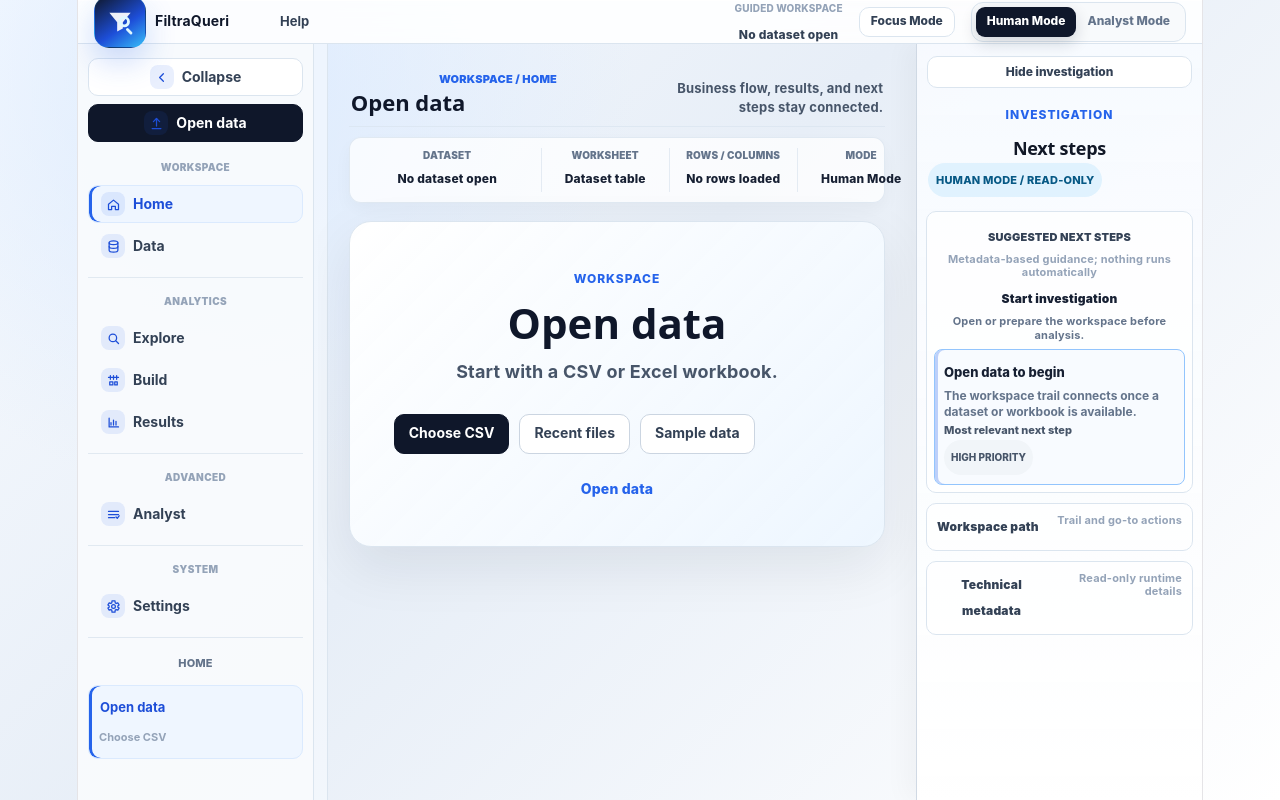
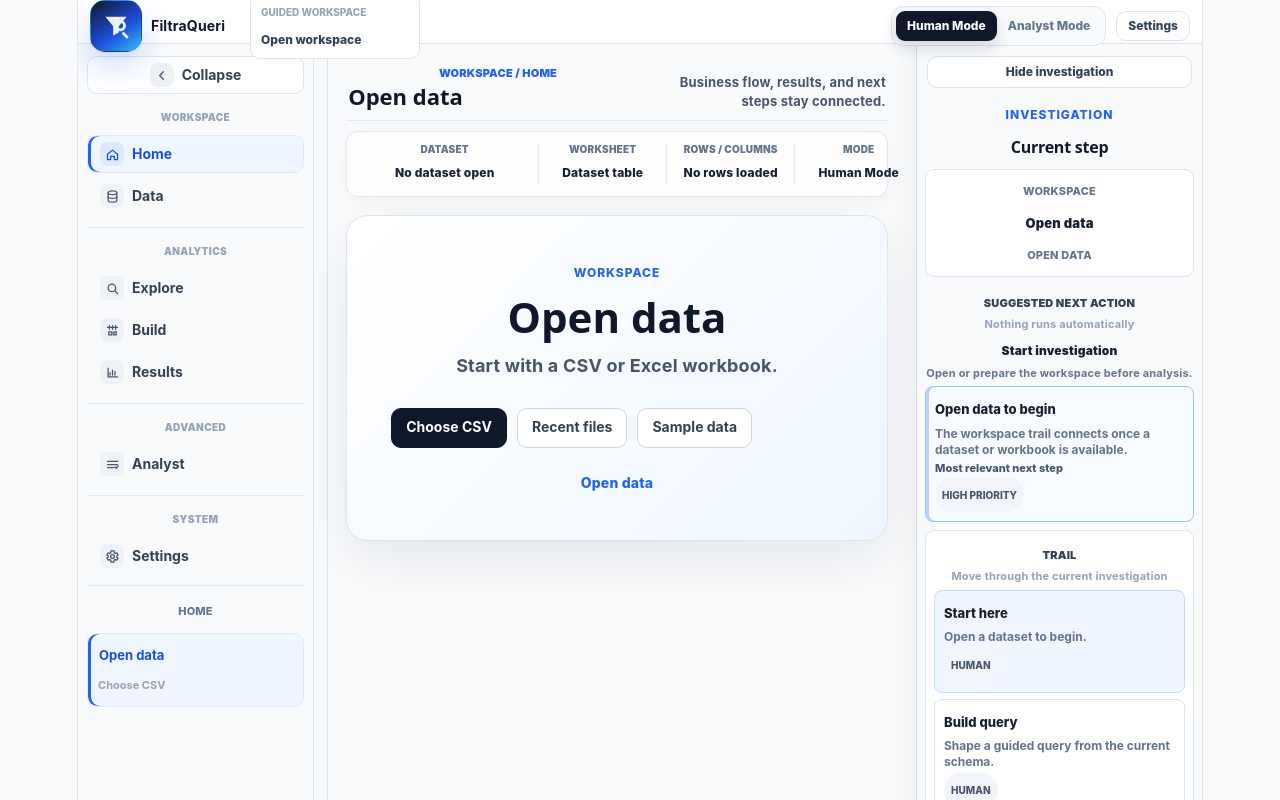
Before and after one commit to christiea850-glitch/filtraqueri, a React (Vite) app in the folder frontend/: page / in a window 1280 px wide. Shown: the top 800 px of the page. Built offline with nearby package versions, Linux system fonts and the light colour scheme.

Commit message:
UX-F9 canonical shell alignment architecture

```diff
--- a/frontend/src/components/layout/WorkspaceShell.tsx
+++ b/frontend/src/components/layout/WorkspaceShell.tsx
@@ -67,7 +67,6 @@
   ) => void;
 };
 
-const menuItems = ["Help"];
 const SIDEBAR_MIN_WIDTH = 180;
 const SIDEBAR_MAX_WIDTH = 360;
 const SIDEBAR_DEFAULT_WIDTH = 236;
@@ -210,7 +209,6 @@
   activeView,
   workspaceMode,
   dataset,
-  recentDatasets,
   analystViews,
   errorMessage,
   runtimeContext,
@@ -219,12 +217,10 @@
   onOpenFile,
   onViewChange,
   onModeChange,
-  onRecentDatasetClick,
   onRuntimePanelToggle,
   onRuntimeTrailSelect,
 }: WorkspaceShellProps) {
   const [isSidebarCollapsed, setIsSidebarCollapsed] = useState(false);
-  const [isFocusMode, setIsFocusMode] = useState(false);
   const [sidebarWidth, setSidebarWidth] = useState(SIDEBAR_DEFAULT_WIDTH);
   const [isResizingSidebar, setIsResizingSidebar] = useState(false);
   const hubs = workspaceHubs.map((hub) =>
@@ -316,7 +312,6 @@
       className={[
         "app",
         isSidebarCollapsed ? "is-sidebar-collapsed" : "",
-        isFocusMode ? "is-workspace-focused" : "",
       ]
         .filter(Boolean)
         .join(" ")}
@@ -336,23 +331,14 @@
           </div>
           <strong>FiltraQueri</strong>
         </div>
-        <nav className="menu-items" aria-label="Application menu">
-          {menuItems.map((item) => (
-            <button type="button" key={item}>
-              {item}
-            </button>
-          ))}
-        </nav>
-        <div className="workspace-status" aria-label="Current workspace">
-          <span>{workspaceModeTone}</span>
-          <strong>{dataset ? "Data loaded" : "No dataset open"}</strong>
-        </div>
         <button
           type="button"
-          className={`focus-toggle ${isFocusMode ? "is-active" : ""}`}
-          onClick={() => setIsFocusMode((currentValue) => !currentValue)}
+          className="workspace-switcher"
+          aria-label="Workspace identity"
+          onClick={() => (dataset ? onViewChange("dataset") : onOpenFile())}
         >
-          {isFocusMode ? "Exit Focus" : "Focus Mode"}
+          <span>{workspaceModeTone}</span>
+          <strong>{dataset ? "Active workspace" : "Open workspace"}</strong>
         </button>
         <div className="mode-switcher" aria-label="Workspace mode">
           <button
@@ -370,6 +356,9 @@
             Analyst Mode
           </button>
         </div>
+        <button type="button" className="settings-button" onClick={() => onViewChange("settings")}>
+          Settings
+        </button>
       </header>
 
       <div className="workspace-shell">
@@ -386,38 +375,7 @@
               </span>
               <span className="nav-label">{isSidebarCollapsed ? "Expand" : "Collapse"}</span>
             </button>
-            <button type="button" className="sidebar-primary" onClick={onOpenFile} title="Open data">
-              <span className="nav-icon" aria-hidden="true">
-                <WorkspaceIcon name="upload" />
-              </span>
-              <span className="nav-label">Open data</span>
-            </button>
           </div>
-
-          {!isSidebarCollapsed && activeHub.id === "data" && (
-            <div className="sidebar-recents" aria-label="Recent files">
-              <p>Recent files</p>
-              {recentDatasets.length === 0 ? (
-                <span>No recent files</span>
-              ) : (
-                recentDatasets.map((session) => (
-                  <button
-                    type="button"
-                    key={session.dataset.dataset_id}
-                    className={dataset?.dataset_id === session.dataset.dataset_id ? "is-active" : ""}
-                    onClick={() => onRecentDatasetClick(session.dataset.dataset_id)}
-                    title={session.dataset.original_filename}
-                  >
-                    <strong>{session.dataset.original_filename}</strong>
-                    <span>
-                      {session.dataset.row_count.toLocaleString()} rows /{" "}
-                      {session.dataset.column_count.toLocaleString()} cols
-                    </span>
-                  </button>
-                ))
-              )}
-            </div>
-          )}
 
           <nav className="hub-nav" aria-label="Workspace navigation">
             {groupedHubs.map((section) => (
@@ -542,16 +500,21 @@
             <div className="runtime-context-body">
               <div className="runtime-context-header">
                 <p className="section-label">Investigation</p>
-                <h2>Next steps</h2>
-                <span>{runtimeModeLabel} / read-only</span>
+                <h2>Current step</h2>
               </div>
+
+              <section className="runtime-current-step" aria-label="Current investigation step">
+                <span>{activeSectionLabel}</span>
+                <strong>{workflowLabel}</strong>
+                <small>{investigationFocusLabel}</small>
+              </section>
 
               <section className="runtime-investigation-surface" aria-label="Contextual next steps">
                 {runtimeContext.recommendationGroups.length > 0 && (
                   <div className="runtime-next-steps" aria-label="Suggested next steps">
                     <div className="runtime-section-heading">
-                      <span>Suggested next steps</span>
-                      <small>Metadata-based guidance; nothing runs automatically</small>
+                      <span>Suggested next action</span>
+                      <small>Nothing runs automatically</small>
                     </div>
                     <div className="runtime-guidance-groups" aria-label="Ranked suggestions">
                       {runtimeContext.recommendationGroups.map((group) => (
@@ -588,10 +551,36 @@
                 )}
               </section>
 
+              <section className="runtime-trail-section" aria-label="Investigation trail">
+                <div className="runtime-section-heading">
+                  <span>Trail</span>
+                  <small>Move through the current investigation</small>
+                </div>
+                <div className="runtime-trail-list" aria-label="Workspace path">
+                  {runtimeContext.trail.map((item) => (
+                    <button
+                      type="button"
+                      key={item.id}
+                      className={[
+                        item.status === "current" ? "is-current" : "",
+                        runtimeContext.selectedTrailItemId === item.id ? "is-selected" : "",
+                      ]
+                        .filter(Boolean)
+                        .join(" ")}
+                      onClick={() => onRuntimeTrailSelect(item.id, item.view, item.mode)}
+                    >
+                      <strong>{item.label}</strong>
+                      <span>{item.summary}</span>
+                      <small>{item.mode === "analyst" ? "Analyst" : "Human"}</small>
+                    </button>
+                  ))}
+                </div>
+              </section>
+
               <details className="runtime-disclosure-section">
                 <summary>
-                  <span>Workspace path</span>
-                  <small>Trail and go-to actions</small>
+                  <span>More paths</span>
+                  <small>Return and go-to actions</small>
                 </summary>
                 <div className="runtime-disclosure-body">
                   {runtimeContext.returnContinuation && (
@@ -610,30 +599,6 @@
                       <span>Return to the workspace point that opened this context.</span>
                     </button>
                   )}
-
-                  <div className="runtime-section-heading">
-                    <span>Path</span>
-                    <small>Move through the current investigation</small>
-                  </div>
-                  <div className="runtime-trail-list" aria-label="Workspace path">
-                    {runtimeContext.trail.map((item) => (
-                      <button
-                        type="button"
-                        key={item.id}
-                        className={[
-                          item.status === "current" ? "is-current" : "",
-                          runtimeContext.selectedTrailItemId === item.id ? "is-selected" : "",
-                        ]
-                          .filter(Boolean)
-                          .join(" ")}
-                        onClick={() => onRuntimeTrailSelect(item.id, item.view, item.mode)}
-                      >
-                        <strong>{item.label}</strong>
-                        <span>{item.summary}</span>
-                        <small>{item.mode === "analyst" ? "Analyst" : "Human"}</small>
-                      </button>
-                    ))}
-                  </div>
 
                   <div className="runtime-section-heading">
                     <span>Go to</span>
--- a/frontend/src/styles/shell.css
+++ b/frontend/src/styles/shell.css
@@ -8,9 +8,7 @@
   font-family:
     Inter, ui-sans-serif, system-ui, -apple-system, BlinkMacSystemFont, "Segoe UI",
     sans-serif;
-  background:
-    radial-gradient(circle at 18% 12%, rgba(219, 234, 254, 0.92), transparent 32%),
-    linear-gradient(135deg, #f8fbff 0%, #e7eef7 45%, #ffffff 100%);
+  background: #f8fafc;
   min-width: 320px;
 }
 
@@ -36,22 +34,23 @@
 }
 
 .top-menu-bar {
-  display: flex;
+  display: grid;
+  grid-template-columns: minmax(150px, auto) minmax(160px, 1fr) auto auto;
   align-items: center;
-  gap: 16px;
-  min-width: 0;
-  padding: 0 16px;
+  gap: 10px;
+  min-width: 0;
+  padding: 0 12px;
   border-bottom: 1px solid #dbe5ef;
-  background: rgba(255, 255, 255, 0.88);
+  background: rgba(255, 255, 255, 0.94);
   box-shadow: 0 1px 0 rgba(255, 255, 255, 0.8) inset;
-  backdrop-filter: blur(18px);
+  backdrop-filter: blur(12px);
 }
 
 .workspace-brand {
   display: inline-flex;
   align-items: center;
   gap: 9px;
-  min-width: 160px;
+  min-width: 0;
   color: #0f172a;
   font-size: 14px;
 }
@@ -68,50 +67,41 @@
   height: 21px;
 }
 
-.menu-items {
-  display: flex;
-  align-items: center;
-  gap: 2px;
-  flex: 1;
-}
-
-.menu-items button {
-  min-height: 30px;
-  padding: 0 10px;
-  border: 0;
-  border-radius: 8px;
-  background: transparent;
-  color: #334155;
+.workspace-switcher {
+  display: grid;
+  gap: 1px;
+  justify-self: start;
+  min-width: 170px;
+  max-width: 240px;
+  overflow: hidden;
+  padding: 5px 10px;
+  border: 1px solid #dbe5ef;
+  border-radius: 10px;
+  background: #ffffff;
   font: inherit;
-  font-size: 13px;
-  font-weight: 700;
+  text-align: left;
   cursor: pointer;
   transition:
-    background 150ms ease,
-    color 150ms ease,
-    box-shadow 150ms ease;
-}
-
-.menu-items button:hover {
-  background: #eef5ff;
-  color: #0f172a;
-}
-
-.workspace-status {
-  display: grid;
-  gap: 1px;
-  max-width: 280px;
-  overflow: hidden;
-}
-
-.workspace-status span {
+    border-color 150ms ease,
+    box-shadow 150ms ease,
+    transform 150ms ease;
+}
+
+.workspace-switcher:hover,
+.settings-button:hover {
+  border-color: #bfdbfe;
+  box-shadow: 0 6px 14px rgba(15, 23, 42, 0.06);
+  transform: translateY(-1px);
+}
+
+.workspace-switcher span {
   color: #94a3b8;
   font-size: 10px;
   font-weight: 850;
   text-transform: uppercase;
 }
 
-.workspace-status strong {
+.workspace-switcher strong {
   overflow: hidden;
   color: #334155;
   font-size: 12px;
@@ -135,7 +125,7 @@
   background: #f8fafc;
 }
 
-.focus-toggle {
+.settings-button {
   min-height: 30px;
   padding: 0 11px;
   border: 1px solid #dbe5ef;
@@ -147,22 +137,9 @@
   font-weight: 850;
   cursor: pointer;
   transition:
-    background 150ms ease,
     border-color 150ms ease,
     box-shadow 150ms ease,
     transform 150ms ease;
-}
-
-.focus-toggle:hover {
-  border-color: #bfdbfe;
-  box-shadow: 0 8px 18px rgba(15, 23, 42, 0.07);
-  transform: translateY(-1px);
-}
-
-.focus-toggle.is-active {
-  border-color: #bfdbfe;
-  background: #eff6ff;
-  color: #1d4ed8;
 }
 
 .mode-switcher button {
@@ -199,11 +176,6 @@
   grid-template-columns: 64px 0 minmax(0, 1fr) 286px;
 }
 
-.app.is-workspace-focused .workspace-canvas {
-  padding: 14px;
-}
-
-.app.is-workspace-focused .workspace-status,
 .app.is-sidebar-collapsed .workspace-brand strong,
 .app.is-sidebar-collapsed .sidebar-dataset-summary,
 .app.is-sidebar-collapsed .sidebar-workspace-card,
@@ -220,11 +192,11 @@
 .left-sidebar {
   display: flex;
   flex-direction: column;
-  gap: 12px;
+  gap: 10px;
   min-height: 0;
-  padding: 14px 10px;
+  padding: 12px 9px;
   border-right: 1px solid #dbe5ef;
-  background: rgba(249, 251, 253, 0.94);
+  background: #f8fafc;
   transition: padding 180ms ease;
 }
 
@@ -269,7 +241,6 @@
   user-select: none;
 }
 
-.sidebar-primary,
 .sidebar-collapse-toggle,
 .left-sidebar nav button {
   display: inline-flex;
@@ -297,14 +268,6 @@
   gap: 8px;
 }
 
-.sidebar-primary {
-  border: 1px solid #0f172a;
-  background: #0f172a;
-  color: white;
-  justify-content: center;
-}
-
-.sidebar-primary:hover,
 .sidebar-collapse-toggle:hover,
 .left-sidebar nav button:hover {
   transform: translateY(-1px);
@@ -325,8 +288,8 @@
   min-width: 24px;
   min-height: 24px;
   border-radius: 8px;
-  background: rgba(37, 99, 235, 0.1);
-  color: #1d4ed8;
+  background: #eef2f7;
+  color: #475569;
   line-height: 1;
 }
 
@@ -335,7 +298,6 @@
   height: 15px;
 }
 
-.app.is-sidebar-collapsed .sidebar-primary,
 .app.is-sidebar-collapsed .sidebar-collapse-toggle,
 .app.is-sidebar-collapsed .left-sidebar nav button,
 .app.is-sidebar-collapsed .analyst-sidebar-section button,
@@ -453,6 +415,12 @@
 .left-sidebar nav button.is-active {
   border-color: #dbeafe;
   background: #eff6ff;
+  color: #1d4ed8;
+}
+
+.left-sidebar nav button:hover .nav-icon,
+.left-sidebar nav button.is-active .nav-icon {
+  background: #dbeafe;
   color: #1d4ed8;
 }
 
@@ -576,10 +544,9 @@
   box-shadow: inset 3px 0 0 #2563eb;
 }
 
-.menu-items button:focus-visible,
 .mode-switcher button:focus-visible,
-.focus-toggle:focus-visible,
-.sidebar-primary:focus-visible,
+.settings-button:focus-visible,
+.workspace-switcher:focus-visible,
 .sidebar-collapse-toggle:focus-visible,
 .left-sidebar nav button:focus-visible,
 .sidebar-recents button:focus-visible,
@@ -602,7 +569,7 @@
 .workspace-canvas {
   min-width: 0;
   min-height: 0;
-  padding: 28px clamp(24px, 2.4vw, 44px) 36px;
+  padding: 22px clamp(22px, 2.2vw, 40px) 32px;
   overflow: auto;
   transition: padding 180ms ease;
 }
@@ -714,18 +681,18 @@
   min-width: 0;
   min-height: 0;
   border-left: 1px solid rgba(203, 213, 225, 0.9);
-  background: rgba(248, 251, 255, 0.92);
+  background: #f8fafc;
   box-shadow: -10px 0 24px rgba(15, 23, 42, 0.035);
   overflow: auto;
 }
 
 .runtime-context-panel.is-analyst-mode {
   border-left-color: #c4b5fd;
-  background: linear-gradient(180deg, rgba(250, 245, 255, 0.86), rgba(248, 251, 255, 0.92));
+  background: #faf8ff;
 }
 
 .runtime-context-panel.is-human-mode {
-  background: linear-gradient(180deg, rgba(248, 251, 255, 0.88), rgba(255, 255, 255, 0.94));
+  background: #f8fafc;
 }
 
 .runtime-context-panel.is-collapsed {
@@ -764,8 +731,8 @@
 
 .runtime-context-body {
   display: grid;
-  gap: 10px;
-  padding: 0 9px 14px;
+  gap: 8px;
+  padding: 0 8px 12px;
 }
 
 .runtime-context-header {
@@ -777,7 +744,7 @@
 .runtime-context-header h2 {
   margin: 0;
   color: #111827;
-  font-size: 18px;
+  font-size: 16px;
   font-weight: 850;
 }
 
@@ -834,6 +801,42 @@
   display: grid;
   gap: 6px;
   min-width: 0;
+}
+
+.runtime-current-step,
+.runtime-trail-section {
+  display: grid;
+  gap: 6px;
+  min-width: 0;
+  padding: 8px;
+  border: 1px solid #dbe5ef;
+  border-radius: 9px;
+  background: #ffffff;
+}
+
+.runtime-context-panel.is-analyst-mode .runtime-current-step,
+.runtime-context-panel.is-analyst-mode .runtime-trail-section {
+  border-color: #ddd6fe;
+}
+
+.runtime-current-step span,
+.runtime-current-step small {
+  overflow: hidden;
+  color: #64748b;
+  font-size: 11px;
+  font-weight: 850;
+  text-overflow: ellipsis;
+  text-transform: uppercase;
+  white-space: nowrap;
+}
+
+.runtime-current-step strong {
+  overflow: hidden;
+  color: #172033;
+  font-size: 13px;
+  font-weight: 900;
+  text-overflow: ellipsis;
+  white-space: nowrap;
 }
 
 .runtime-guidance-group {
@@ -1053,15 +1056,14 @@
   display: grid;
   gap: 7px;
   min-width: 0;
-  padding: 7px;
-  border: 1px solid #dbe5ef;
-  border-radius: 10px;
-  background: rgba(255, 255, 255, 0.7);
+  padding: 0;
+  border: 0;
+  border-radius: 0;
+  background: transparent;
 }
 
 .runtime-context-panel.is-analyst-mode .runtime-investigation-surface {
-  border-color: #ddd6fe;
-  background: rgba(250, 245, 255, 0.58);
+  background: transparent;
 }
 
 .runtime-next-steps {
```
Also changed, not shown: frontend/src/styles/responsive.css (+4 -7 lines), 2 other files (tests, documents, lock files or other folders).
